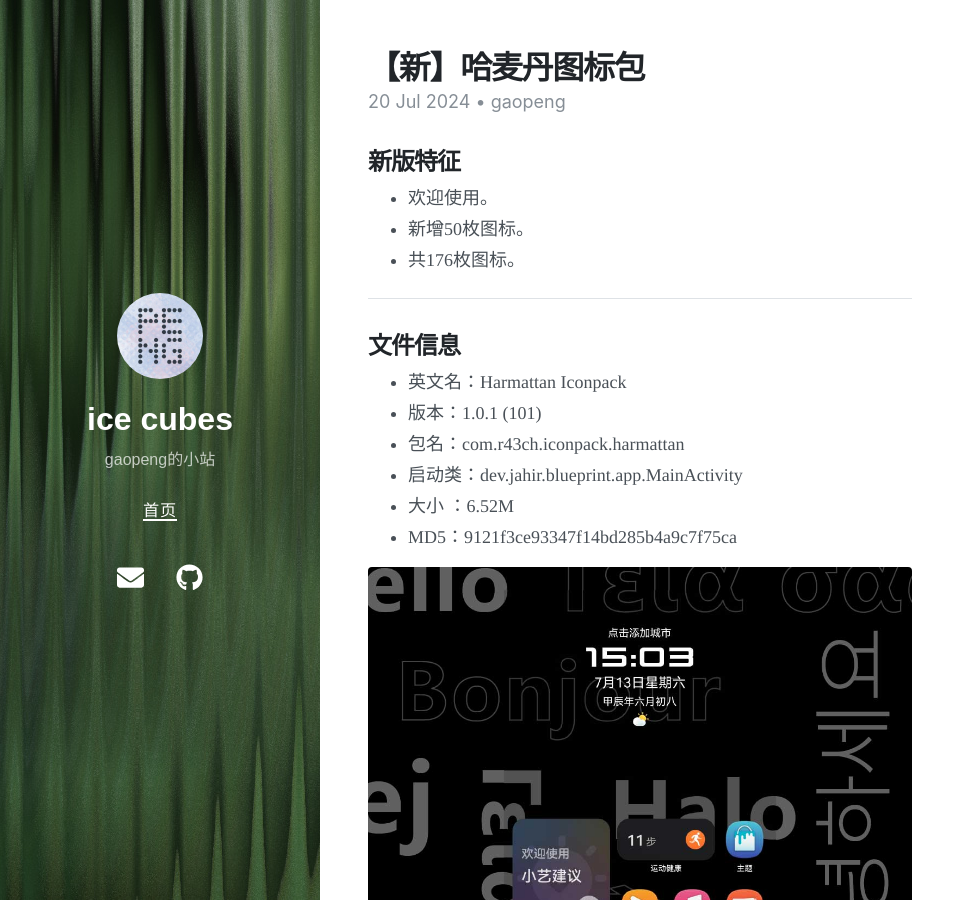
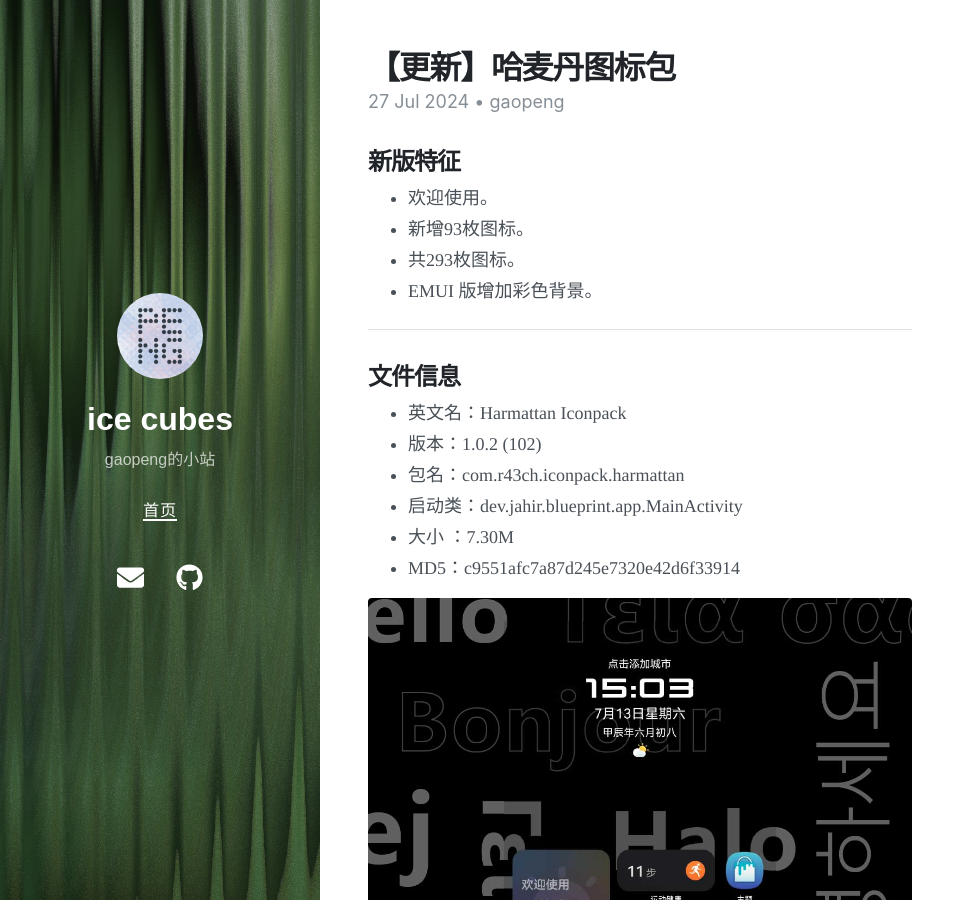
Before and after one commit to gaopengk/gaopengk.github.io, a Jekyll site: the page built from _posts/2024-07-27-【更新】哈麦丹图标包.md, in a window 1280 px wide and 900 px high. Shown: the whole window, without its empty margins (0-975 px from the left). Built offline with Jekyll 4.4.1, drawn with Linux system fonts in a browser that asks for light colours; nearby versions of some CDN libraries.

Commit message:
Update and rename 2024-07-20-【新】哈麦丹图标包.md to 2024-07-27-【更新】哈麦丹图标包.md

```diff
--- a/_posts/2024-07-20-【新】哈麦丹图标包.md
+++ b/_posts/2024-07-27-【更新】哈麦丹图标包.md
@@ -1,24 +1,25 @@
 ---
 layout:     post
-title:      【新】哈麦丹图标包
-date:       2024-07-20 12:26 +0800
+title:      【更新】哈麦丹图标包
+date:       2024-07-27 11:11 +0800
 author:     gaopeng
 tags:       [图标包]
 ---
 ## 新版特征
 - 欢迎使用。
-- 新增50枚图标。
-- 共176枚图标。
+- 新增93枚图标。
+- 共293枚图标。
+- EMUI 版增加彩色背景。
 
 ***
 
 ## 文件信息
 - 英文名：Harmattan Iconpack
-- 版本：1.0.1 (101)
+- 版本：1.0.2 (102)
 - 包名：com.r43ch.iconpack.harmattan
 - 启动类：dev.jahir.blueprint.app.MainActivity
-- 大小 ：6.52M
-- MD5：9121f3ce93347f14bd285b4a9c7f75ca
+- 大小 ：7.30M
+- MD5：c9551afc7a87d245e7320e42d6f33914
 
 <img src="https://gaopengk.github.io/imgs/harmattan_1.jpg"  width="100%">
 
```
